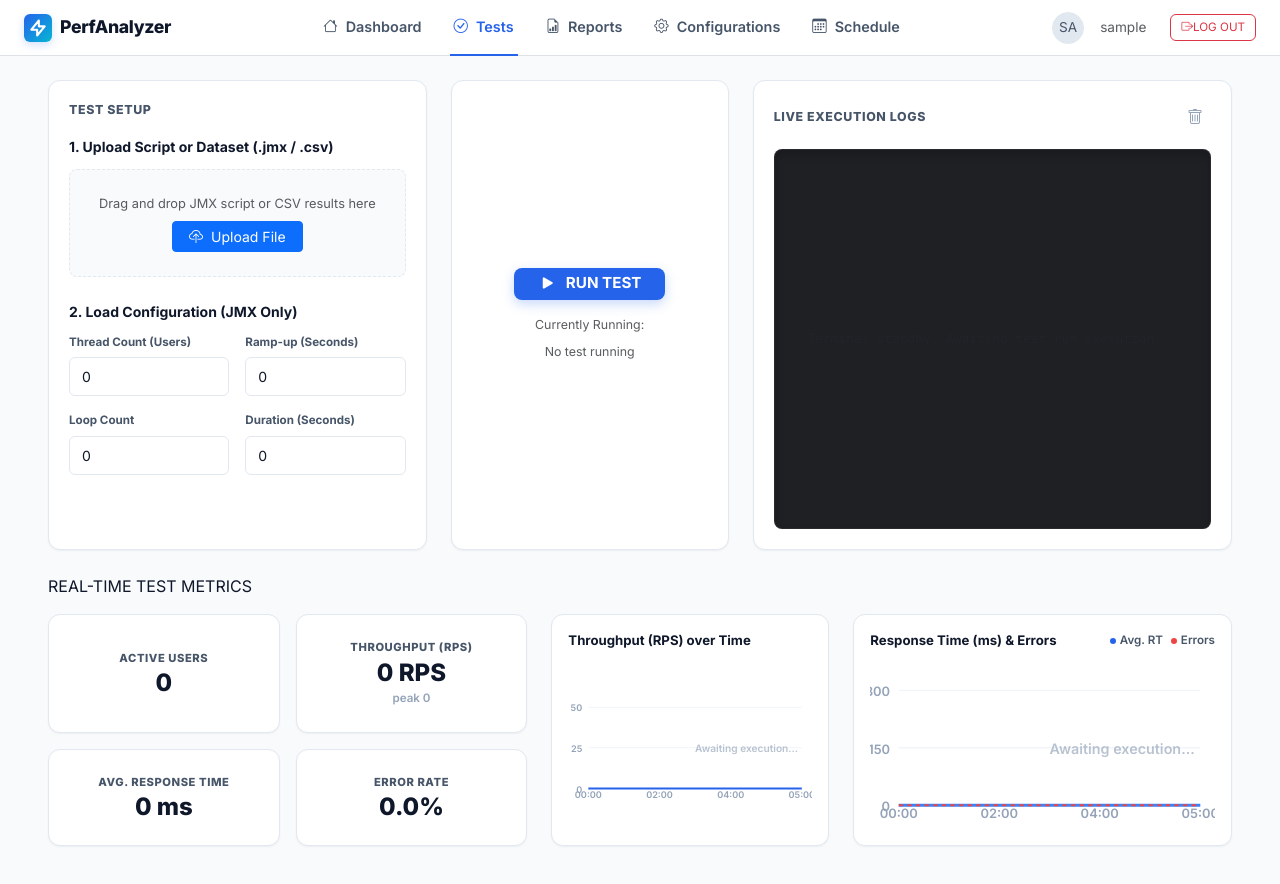
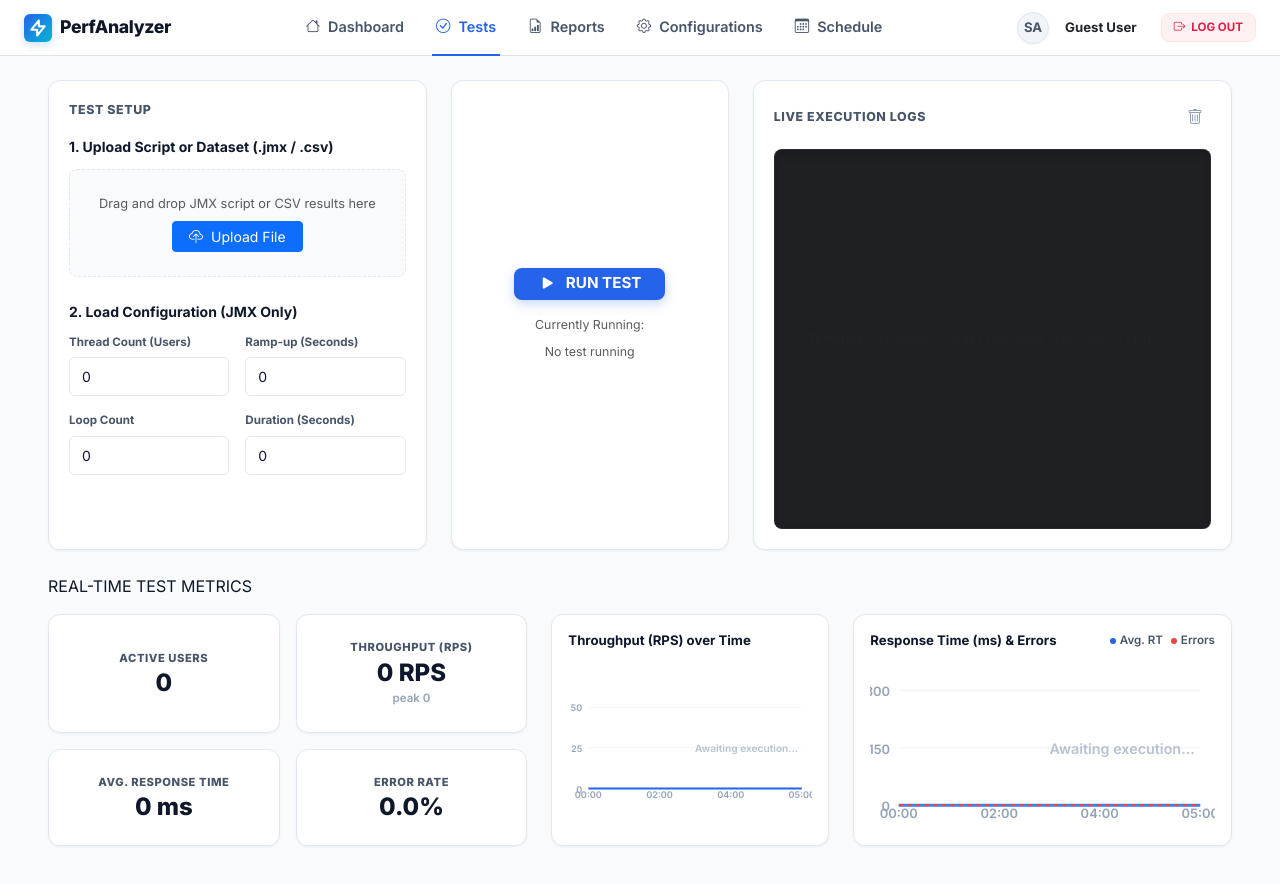
Before and after one commit to Himanshux19/PerfAnalyzer, an Angular app in the folder perfAnalyzer-frontend/: page /dashboard in a window 1280 px wide. Shown: the top 884 px of the page. Built offline with nearby package versions, Linux system fonts and the light colour scheme; sample sign-in values are in the browser's storage.

Commit message:
feat: add full name field to user registration and login, enhance report viewing options

```diff
--- a/perfAnalyzer-frontend/src/app/api.service.ts
+++ b/perfAnalyzer-frontend/src/app/api.service.ts
@@ -101,16 +101,15 @@ export class ApiService {
     return `${this.baseUrl}/download-results/${testName}`;
   }
 
-  generateHtml(csvFilename: string): Observable<GenerateHtmlResponse> {
-    const formData = new FormData();
-    formData.append('csv_filename', csvFilename);
-    return this.http.post<GenerateHtmlResponse>(`${this.baseUrl}/generate-html`, formData);
+  getReportViewUrl(testName: string): string {
+    return `${this.baseUrl}/reports/${testName}/HTML_Report/index.html`;
   }
 
-  registerUser(username: string, password: string): Observable<any> {
+  registerUser(username: string, password: string, fullName: string = ''): Observable<any> {
     const formData = new FormData();
     formData.append('username', username);
     formData.append('password', password);
+    formData.append('full_name', fullName);
     return this.http.post<any>(`${this.baseUrl}/register`, formData);
   }
 
--- a/perfAnalyzer-frontend/src/app/components/auth/auth.html
+++ b/perfAnalyzer-frontend/src/app/components/auth/auth.html
@@ -10,7 +10,6 @@
         </span>
       </div>
       <h1 class="tech-title">PerfAnalyzer</h1>
-      <p class="tech-subtitle text-muted">JMeter & Taurus Core Execution Engine</p>
     </div>
 
     <!-- Alert Banners -->
@@ -66,6 +65,14 @@
       <!-- Registration Form View -->
       <form (submit)="onSubmitRegister($event)" class="auth-form">
         <div class="form-group-premium mb-3">
+          <label for="reg-fullname" class="form-label-premium">FULL NAME</label>
+          <div class="input-wrapper-premium">
+            <i class="bi bi-person"></i>
+            <input type="text" id="reg-fullname" name="fullName" [(ngModel)]="regFullName" placeholder="e.g. John Doe" required autocomplete="off" />
+          </div>
+        </div>
+
+        <div class="form-group-premium mb-3">
           <label for="reg-username" class="form-label-premium">GMAIL ADDRESS</label>
           <div class="input-wrapper-premium">
             <i class="bi bi-envelope"></i>
--- a/perfAnalyzer-frontend/src/app/components/auth/auth.ts
+++ b/perfAnalyzer-frontend/src/app/components/auth/auth.ts
@@ -21,6 +21,7 @@ export class Auth {
   regUsername = '';
   regPassword = '';
   regConfirmPassword = '';
+  regFullName = '';
 
   // Form feedback alert states
   errorMessage: string | null = null;
@@ -68,6 +69,7 @@ export class Auth {
         this.isLoading = false;
         localStorage.setItem('auth_token', res.token);
         localStorage.setItem('username', res.username);
+        localStorage.setItem('full_name', res.full_name || '');
         this.successMessage = 'Login successful! Redirecting...';
         setTimeout(() => {
           this.router.navigate(['/dashboard']);
@@ -84,7 +86,7 @@ export class Auth {
     event.preventDefault();
     this.clearMessages();
 
-    if (!this.regUsername || !this.regPassword || !this.regConfirmPassword) {
+    if (!this.regUsername || !this.regPassword || !this.regConfirmPassword || !this.regFullName) {
       this.errorMessage = 'All registration fields are required.';
       return;
     }
@@ -100,13 +102,14 @@ export class Auth {
     }
 
     this.isLoading = true;
-    this.api.registerUser(this.regUsername.trim().toLowerCase(), this.regPassword).subscribe({
+    this.api.registerUser(this.regUsername.trim().toLowerCase(), this.regPassword, this.regFullName.trim()).subscribe({
       next: (res) => {
         this.isLoading = false;
         this.successMessage = 'Account created successfully! You can now Sign In.';
         this.regUsername = '';
         this.regPassword = '';
         this.regConfirmPassword = '';
+        this.regFullName = '';
         setTimeout(() => {
           this.toggleMode(true);
         }, 2000);
--- a/perfAnalyzer-frontend/src/app/components/dashboard/dashboard.html
+++ b/perfAnalyzer-frontend/src/app/components/dashboard/dashboard.html
@@ -49,10 +49,15 @@
           <!-- Conditional Download Section -->
           @if (api.testStatus() === 'success' && api.activeTestName()) {
             <div class="w-100 border-top mt-3 pt-3 download-results-section">
-              <div class="status-desc text-muted mb-2 font-normal fs-status">Download Test Package:</div>
-              <a [href]="api.getResultsDownloadUrl(api.activeTestName()!)" class="btn btn-success btn-sm w-100 d-inline-flex align-items-center justify-content-center gap-1.5 font-bold py-2" download style="border-radius: 6px; font-size: 0.775rem;">
-                <i class="bi bi-cloud-arrow-down-fill fs-6"></i> DOWNLOAD REPORT ZIP
-              </a>
+              <div class="status-desc text-muted mb-2 font-normal fs-status">Test Execution Complete:</div>
+              <div class="d-flex gap-2 w-100">
+                <a [href]="api.getResultsDownloadUrl(api.activeTestName()!)" class="btn btn-success btn-sm flex-grow-1 d-inline-flex align-items-center justify-content-center gap-1.5 font-bold py-2" download style="border-radius: 6px; font-size: 0.725rem;">
+                  <i class="bi bi-cloud-arrow-down-fill fs-6"></i> DOWNLOAD REPORT
+                </a>
+                <a [href]="api.getReportViewUrl(api.activeTestName()!)" target="_blank" class="btn btn-primary btn-sm flex-grow-1 d-inline-flex align-items-center justify-content-center gap-1.5 font-bold py-2" style="border-radius: 6px; font-size: 0.725rem;">
+                  <i class="bi bi-eye-fill fs-6"></i> SHOW REPORT
+                </a>
+              </div>
             </div>
           }
         </div>
--- a/perfAnalyzer-frontend/src/app/components/navbar/navbar.css
+++ b/perfAnalyzer-frontend/src/app/components/navbar/navbar.css
@@ -57,11 +57,40 @@
   width: 32px;
   height: 32px;
   border-radius: 50%;
-  background-color: #e2e8f0;
+  background-color: #f1f5f9;
   color: #475569;
-  font-size: 0.85rem;
+  font-size: 0.825rem;
   display: flex;
   align-items: center;
   justify-content: center;
   border: 1px solid var(--border-color);
+  font-weight: 700;
+  box-shadow: 0 1px 3px rgba(0,0,0,0.05);
 }
+
+.btn-logout-premium {
+  display: inline-flex;
+  align-items: center;
+  gap: 6px;
+  background-color: #fff1f2;
+  color: #e11d48;
+  border: 1px solid #ffe4e6;
+  font-size: 0.725rem;
+  font-weight: 700;
+  padding: 5px 12px;
+  border-radius: 8px;
+  cursor: pointer;
+  transition: all 0.2s ease-in-out;
+}
+
+.btn-logout-premium:hover {
+  background-color: #ffe4e6;
+  color: #be123c;
+  border-color: #fecdd3;
+  transform: translateY(-1px);
+  box-shadow: 0 4px 10px rgba(225, 29, 72, 0.12);
+}
+
+.btn-logout-premium:active {
+  transform: translateY(0);
+}
--- a/perfAnalyzer-frontend/src/app/components/navbar/navbar.html
+++ b/perfAnalyzer-frontend/src/app/components/navbar/navbar.html
@@ -24,8 +24,11 @@
   <!-- Right Profile / Controls -->
   <div class="d-flex align-items-center gap-3">
     <div class="user-circle-initials font-semibold">{{ getInitials() }}</div>
-    <span class="text-muted d-none d-md-inline font-semibold" style="font-size: 0.85rem;">{{ getUsername() }}</span>
-    <button type="button" class="btn btn-outline-danger btn-sm d-flex align-items-center gap-1.5 font-bold ms-2" (click)="onLogout()" title="Log Out" style="font-size: 0.725rem; padding: 4px 10px; border-radius: 6px;">
+    <div class="d-none d-md-flex flex-column text-start" style="line-height: 1.25;">
+      <span class="text-dark font-bold" style="font-size: 0.825rem; font-weight: 700; color: #1e293b;">{{ getFullName() || 'Guest User' }}</span>
+      <!-- <span class="text-muted" style="font-size: 0.7rem; color: #64748b;">{{ getUsername() }}</span> -->
+    </div>
+    <button type="button" class="btn-logout-premium ms-2" (click)="onLogout()" title="Log Out">
       <i class="bi bi-box-arrow-right"></i> LOG OUT
     </button>
   </div>
--- a/perfAnalyzer-frontend/src/app/components/navbar/navbar.ts
+++ b/perfAnalyzer-frontend/src/app/components/navbar/navbar.ts
@@ -17,16 +17,32 @@ export class Navbar {
     return 'Guest';
   }
 
+  getFullName(): string {
+    if (typeof window !== 'undefined') {
+      return localStorage.getItem('full_name') || '';
+    }
+    return '';
+  }
+
   getInitials(): string {
-    const name = this.getUsername();
-    if (name === 'Guest') return 'G';
-    return name.slice(0, 2).toUpperCase();
+    const fullName = this.getFullName();
+    if (fullName) {
+      const parts = fullName.trim().split(/\s+/);
+      if (parts.length >= 2) {
+        return (parts[0][0] + parts[1][0]).toUpperCase();
+      }
+      return parts[0].slice(0, 2).toUpperCase();
+    }
+    const email = this.getUsername();
+    if (email === 'Guest') return 'G';
+    return email.slice(0, 2).toUpperCase();
   }
 
   onLogout() {
     if (typeof window !== 'undefined') {
       localStorage.removeItem('auth_token');
       localStorage.removeItem('username');
+      localStorage.removeItem('full_name');
       this.router.navigate(['/login']);
     }
   }
```
Also changed, not shown: 1 other file (tests, documents, lock files or other folders).
